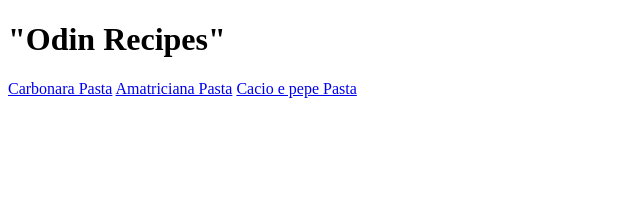
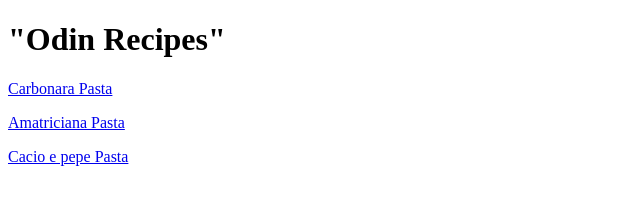
Before and after one commit to SurrealFabric/odin-recipes, a plain HTML site: page index.html in a window 1280 px wide. Shown: the whole page, without its empty margins (0-640 px from the left). Drawn offline with Linux system fonts and the light colour scheme.

Commit message:
Made it so that the recipe links are stacked on top of each other rather than side by side, makes the homepage easier to read

```diff
--- a/index.html
+++ b/index.html
@@ -8,7 +8,7 @@
 <body>
     <h1>"Odin Recipes"</h1>
     <a href="recipes/carbonara.html">Carbonara Pasta</a>
-    <a href="recipes/amatriciana.html"> Amatriciana Pasta</a>
-    <a href="recipes/cacioepepe.html"> Cacio e pepe Pasta</a>
+    <p><a href="recipes/amatriciana.html"> Amatriciana Pasta</a></p>
+    <p><a href="recipes/cacioepepe.html"> Cacio e pepe Pasta</a></p>
 </body>
 </html>
```
